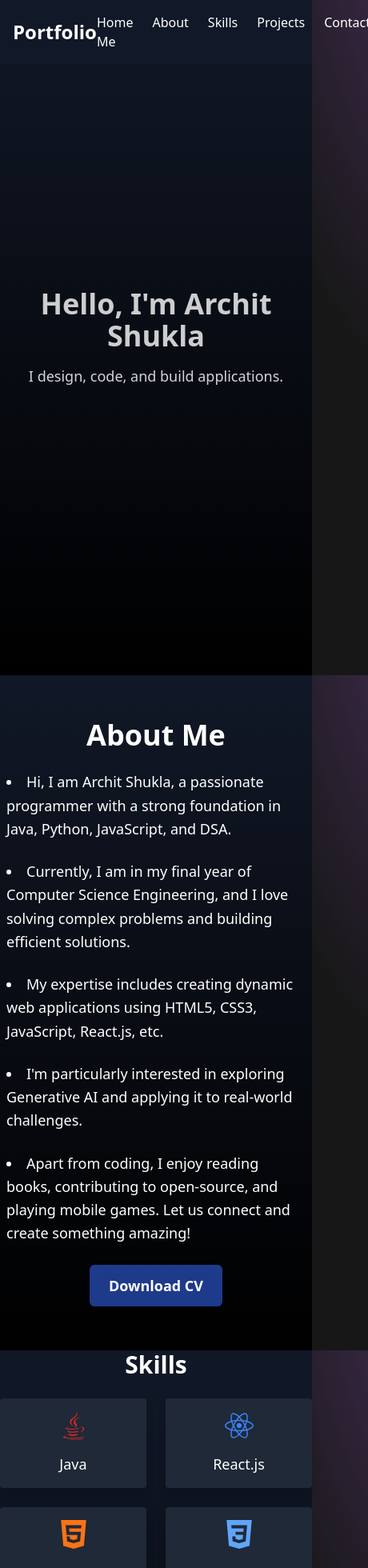
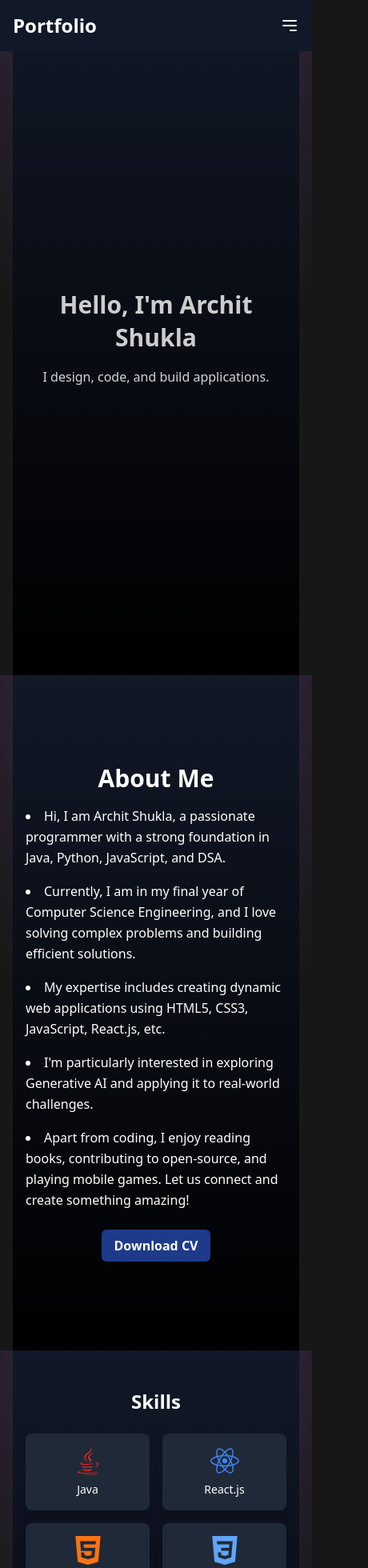
Before and after one commit to architechs11/Portfolio, a React (Create React App) app: page / in a window 390 px wide. Shown: the top 1960 px of the page at 80% size, 460 px wide, since content can reach past the window. Built offline with nearby package versions, Linux system fonts and the light colour scheme.

Commit message:
Updated details

```diff
--- a/src/App.jsx
+++ b/src/App.jsx
@@ -14,11 +14,13 @@
       <Navbar />
 
       {/* Sections */}
-      <Home />
-      <About />
-      <Skills />
-      <Projects />
-      <ContactMe />
+      <div className="px-4 sm:px-6"> {/* Add padding for mobile screens */}
+        <Home />
+        <About />
+        <Skills />
+        <Projects />
+        <ContactMe />
+      </div>
 
       {/* Footer */}
       <Footer />
--- a/src/components/About.jsx
+++ b/src/components/About.jsx
@@ -19,15 +19,15 @@
   return (
     <section
       id="about"
-      className="min-h-screen bg-gradient-to-b from-gray-900 to-black flex flex-col items-center justify-center text-pretty text-white px-2"
+      className="min-h-screen bg-gradient-to-b from-gray-900 to-black flex flex-col items-center justify-center text-pretty text-white px-4 sm:px-6 lg:px-8"
     >
       <h2
-        className="text-4xl font-bold mb-6"
+        className="text-3xl sm:text-4xl font-bold mb-4 sm:mb-6"
         data-aos="fade-up" // Animation on the title
       >
         About Me
       </h2>
-      <ul className="max-w-2xl text-left list-disc list-inside space-y-6 text-lg leading-relaxed">
+      <ul className="max-w-2xl text-left list-disc list-inside space-y-4 sm:space-y-6 text-base sm:text-lg leading-relaxed">
         <li data-aos="fade-up">Hi, I am Archit Shukla, a passionate programmer with a strong foundation in Java, Python, JavaScript, and DSA.</li>
         <li data-aos="fade-up" data-aos-delay="100">Currently, I am in my final year of Computer Science Engineering, and I love solving complex problems and building efficient solutions.</li>
         <li data-aos="fade-up" data-aos-delay="200">My expertise includes creating dynamic web applications using HTML5, CSS3, JavaScript, React.js, etc.</li>
@@ -36,11 +36,11 @@
       </ul>
       {/* Download CV Button */}
       <a
-        href="https://drive.google.com/file/d/1eemTq7fJEZQjLhKL7sJRVDcb8nawR2cD/view"  // Replace with the actual path to your CV file
-        target="_blank"  // This opens the link in a new tab
+        href="https://drive.google.com/file/d/1eemTq7fJEZQjLhKL7sJRVDcb8nawR2cD/view" // Replace with the actual path to your CV file
+        target="_blank" // This opens the link in a new tab
         rel="noopener noreferrer"
       >
-        <button className="mt-6 px-6 py-3 bg-blue-900 text-white rounded-md text-lg font-semibold hover:bg-blue-600 transition-all">
+        <button className="mt-6 px-4 py-2 sm:px-6 sm:py-3 bg-blue-900 text-white rounded-md text-base sm:text-lg font-semibold hover:bg-blue-600 transition-all">
           Download CV
         </button>
       </a>
--- a/src/components/ContactMe.jsx
+++ b/src/components/ContactMe.jsx
@@ -4,18 +4,21 @@
   return (
     <section
       id="contact"
-      className="min-h-screen bg-gradient-to-b from-gray-900 to-slate-950 flex flex-col items-center justify-center text-white px-6 py-12"
+      className="min-h-screen bg-gradient-to-b from-gray-900 to-slate-950 flex flex-col items-center justify-center text-white px-4 sm:px-6 py-12"
     >
-      <h2 className="text-4xl font-bold mb-8 text-center">Contact Me</h2>
-      <p className="text-lg text-gray-300 mb-8 text-center max-w-2xl">
+      <h2 className="text-3xl sm:text-4xl font-bold mb-6 text-center">
+        Contact Me
+      </h2>
+      <p className="text-base sm:text-lg text-gray-300 mb-8 text-center max-w-xl">
         Feel free to reach out for collaborations, project discussions, or just to say hello! I'll get back to you as soon as I can.
       </p>
       <form
-        className="w-full max-w-lg bg-gray-800 p-6 rounded-lg shadow-lg"
+        className="w-full max-w-md sm:max-w-lg bg-gray-800 p-6 sm:p-8 rounded-lg shadow-lg"
         action="#"
         method="POST"
       >
-        <div className="mb-6">
+        {/* Name Input */}
+        <div className="mb-4 sm:mb-6">
           <label
             htmlFor="name"
             className="block text-sm font-medium text-gray-400 mb-2"
@@ -31,7 +34,8 @@
             required
           />
         </div>
-        <div className="mb-6">
+        {/* Email Input */}
+        <div className="mb-4 sm:mb-6">
           <label
             htmlFor="email"
             className="block text-sm font-medium text-gray-400 mb-2"
@@ -47,7 +51,8 @@
             required
           />
         </div>
-        <div className="mb-6">
+        {/* Message Input */}
+        <div className="mb-4 sm:mb-6">
           <label
             htmlFor="message"
             className="block text-sm font-medium text-gray-400 mb-2"
@@ -63,6 +68,7 @@
             required
           ></textarea>
         </div>
+        {/* Submit Button */}
         <button
           type="submit"
           className="w-full bg-blue-600 hover:bg-blue-800 text-white font-medium py-3 rounded transition duration-300"
@@ -70,7 +76,6 @@
           <a href="mailto:architechs11@gmail.com">Send Message</a>
         </button>
       </form>
-
     </section>
   );
 };
--- a/src/components/Home.jsx
+++ b/src/components/Home.jsx
@@ -2,12 +2,18 @@
 
 const Home = () => {
   return (
-    <section id="home" className="h-screen bg-gradient-to-b from-gray-900 to-black flex items-center justify-center text-center">
+    <section
+      id="home"
+      className="h-screen bg-gradient-to-b from-gray-900 to-black flex items-center justify-center text-center px-4 sm:px-6"
+    >
       <div>
-        <h1 className="text-4xl md:text-6xl font-bold text-white animate-pulse">
+        {/* Main Heading */}
+        <h1 className="text-3xl sm:text-4xl md:text-6xl font-bold text-white animate-pulse leading-snug sm:leading-normal">
           Hello, I'm Archit Shukla
         </h1>
-        <p className="mt-4 text-lg md:text-xl text-gray-300">
+
+        {/* Subheading */}
+        <p className="mt-4 text-base sm:text-lg md:text-xl text-gray-300 leading-relaxed">
           I design, code, and build applications.
         </p>
       </div>
--- a/src/components/Navbar.jsx
+++ b/src/components/Navbar.jsx
@@ -1,16 +1,84 @@
-import React from 'react';
+import React, { useState } from 'react';
 
 const Navbar = () => {
+  const [isMenuOpen, setIsMenuOpen] = useState(false);
+
+  const toggleMenu = () => {
+    setIsMenuOpen(!isMenuOpen);
+  };
+
   return (
-    <nav className="fixed top-0 w-full bg-gray-900 bg-opacity-100 text-white p-4 flex justify-between items-center">
-      <h1 className="text-2xl font-bold">Portfolio</h1>
-      <div className="space-x-6">
-        <a href="#home" className="hover:text-gray-400">Home</a>
-        <a href="#about" className="hover:text-gray-400">About</a>
-        <a href="#skills" className="hover:text-gray-400">Skills</a>
-        <a href="#projects" className="hover:text-gray-400">Projects</a>
-        <a href="#contact" className="hover:text-gray-400">Contact Me</a>
+    <nav className="fixed top-0 w-full bg-gray-900 text-white p-4">
+      <div className="flex justify-between items-center">
+        <h1 className="text-2xl font-bold">Portfolio</h1>
+        {/* Hamburger Icon */}
+        <button
+          className="md:hidden text-white hover:text-gray-400 focus:outline-none"
+          onClick={toggleMenu}
+        >
+          <svg
+            className="w-6 h-6"
+            fill="none"
+            stroke="currentColor"
+            viewBox="0 0 24 24"
+            xmlns="http://www.w3.org/2000/svg"
+          >
+            {isMenuOpen ? (
+              <path
+                strokeLinecap="round"
+                strokeLinejoin="round"
+                strokeWidth="2"
+                d="M6 18L18 6M6 6l12 12"
+              />
+            ) : (
+              <path
+                strokeLinecap="round"
+                strokeLinejoin="round"
+                strokeWidth="2"
+                d="M4 6h16M4 12h16m-7 6h7"
+              />
+            )}
+          </svg>
+        </button>
+        {/* Navigation Links */}
+        <div className="hidden md:flex space-x-6">
+          <a href="#home" className="hover:text-gray-400">
+            Home
+          </a>
+          <a href="#about" className="hover:text-gray-400">
+            About
+          </a>
+          <a href="#skills" className="hover:text-gray-400">
+            Skills
+          </a>
+          <a href="#projects" className="hover:text-gray-400">
+            Projects
+          </a>
+          <a href="#contact" className="hover:text-gray-400">
+            Contact Me
+          </a>
+        </div>
       </div>
+      {/* Mobile Menu */}
+      {isMenuOpen && (
+        <div className="mt-4 flex flex-col space-y-2 md:hidden">
+          <a href="#home" className="hover:text-gray-400">
+            Home
+          </a>
+          <a href="#about" className="hover:text-gray-400">
+            About
+          </a>
+          <a href="#skills" className="hover:text-gray-400">
+            Skills
+          </a>
+          <a href="#projects" className="hover:text-gray-400">
+            Projects
+          </a>
+          <a href="#contact" className="hover:text-gray-400">
+            Contact Me
+          </a>
+        </div>
+      )}
     </nav>
   );
 };
--- a/src/components/Projects.jsx
+++ b/src/components/Projects.jsx
@@ -3,50 +3,56 @@
 const Projects = () => {
   const projects = [
     {
-      name: 'Portfolio Website',
-      description: 'A personal portfolio showcasing my skills and projects.',
-      sourceCode: '#', // Replace with the source code link
-      demo: '#', // Replace with the demo link
+      name: 'Research Papers Repository',
+      description: 'A website to upload and view research papers and project reports.',
+      sourceCode: 'https://github.com/alpha-Gautam/rec_papers',
+      demo: 'https://rec-papers.vercel.app/',
     },
     {
-      name: 'E-commerce Platform',
-      description: 'A full-stack e-commerce web app built with React and Spring Boot.',
-      sourceCode: '#',
-      demo: '#',
+      name: 'Personal Portfolio Website',
+      description: 'A personal portfolio showcasing my skills and projects.',
+      sourceCode: 'https://github.com/architechs11/Portfolio', // Replace with the source code link
+      demo: 'https://architechs11.netlify.app/', // Replace with the demo link
     },
     {
-      name: 'Research Papers Repository',
-      description: 'A website to upload and view research papers and project reports.',
-      sourceCode: '#',
-      demo: '#',
+      name: 'Enhanced Notepad Application',
+      description: 'A core Java using functionalities Swing & AWT application.',
+      sourceCode: 'https://github.com/architechs11/Notepad',
+      // demo: '#',
     },
     {
-      name: 'Weather App',
-      description: 'A weather forecasting app using React and OpenWeather API.',
-      sourceCode: '#',
-      demo: '#',
+      name: 'Java based Encryption App',
+      description: 'Core Java code in which Encryption Algorithms are employed into use.',
+      sourceCode: 'https://github.com/architechs11/EncryptionApp',
+      // demo: '#',
     },
   ];
 
   return (
     <section
       id="projects"
-      className="min-h-screen text-white flex flex-col items-center justify-center px-6 py-12 bg-gradient-to-b from-gray-900 to-black"
+      className="min-h-screen text-white flex flex-col items-center justify-center px-4 sm:px-6 py-12 bg-gradient-to-b from-gray-900 to-black"
     >
-      <h2 className="text-4xl font-bold mb-8 text-center">Projects</h2>
-      <div className="grid gap-8 sm:grid-cols-1 md:grid-cols-2 lg:grid-cols-3 xl:grid-cols-4">
+      <h2 className="text-3xl sm:text-4xl font-bold mb-6 sm:mb-8 text-center">
+        Projects
+      </h2>
+      <div className="grid gap-6 sm:gap-8 sm:grid-cols-2 lg:grid-cols-3 xl:grid-cols-4 w-full max-w-6xl">
         {projects.map((project, index) => (
           <div
             key={index}
-            className="group bg-gray-800 p-6 rounded-xl shadow-lg transform transition-all duration-300 hover:scale-105 hover:bg-gray-700 flex flex-col items-center"
+            className="group bg-gray-800 p-4 sm:p-6 rounded-xl shadow-lg transform transition-all duration-300 hover:scale-105 hover:bg-gray-700 flex flex-col items-center text-center"
           >
-            <h3 className="text-2xl font-bold mb-4 group-hover:text-yellow-400 text-center">{project.name}</h3>
-            <p className="text-gray-300 mb-4 text-center">{project.description}</p>
+            <h3 className="text-xl sm:text-2xl font-bold mb-3 group-hover:text-yellow-400">
+              {project.name}
+            </h3>
+            <p className="text-sm sm:text-base text-gray-300 mb-4">
+              {project.description}
+            </p>
 
-            <div className="flex gap-4 justify-center w-full">
+            <div className="flex flex-col sm:flex-row gap-3 sm:gap-4 justify-center w-full">
               <a
                 href={project.sourceCode}
-                className="px-4 py-1 bg-blue-600 text-white rounded-lg text-sm font-medium transition-colors duration-300 hover:bg-blue-500"
+                className="w-full sm:w-auto px-4 py-2 bg-blue-600 text-white rounded-lg text-sm font-medium transition-colors duration-300 hover:bg-blue-500"
                 target="_blank"
                 rel="noopener noreferrer"
               >
@@ -54,7 +60,7 @@
               </a>
               <a
                 href={project.demo}
-                className="px-4 py-1 bg-green-600 text-white rounded-lg text-sm font-medium transition-colors duration-300 hover:bg-green-500"
+                className="w-full sm:w-auto px-4 py-2 bg-green-600 text-white rounded-lg text-sm font-medium transition-colors duration-300 hover:bg-green-500"
                 target="_blank"
                 rel="noopener noreferrer"
               >
--- a/src/components/Skills.jsx
+++ b/src/components/Skills.jsx
@@ -33,18 +33,28 @@
   }, []);
 
   return (
-    <section id="skills" className="min-h-screen bg-gradient-to-b from-gray-900 to-black text-white flex flex-col items-center justify-center">
-      <h2 className="text-3xl font-bold mb-6">Skills</h2>
-      <div className="grid grid-cols-2 gap-6 md:grid-cols-3 lg:grid-cols-4">
+    <section
+      id="skills"
+      className="min-h-screen bg-gradient-to-b from-gray-900 to-black text-white flex flex-col items-center justify-center px-4 sm:px-6 py-12"
+    >
+      {/* Section Title */}
+      <h2 className="text-2xl sm:text-3xl font-bold mb-6 text-center">
+        Skills
+      </h2>
+
+      {/* Skills Grid */}
+      <div className="grid grid-cols-2 gap-4 sm:gap-6 sm:grid-cols-3 md:grid-cols-4 lg:grid-cols-5 max-w-6xl">
         {skills.map((skill, index) => (
           <div
             key={index}
-            className="flex flex-col items-center p-4 bg-gray-800 rounded shadow-lg transform transition-transform hover:scale-110 hover:bg-gray-700"
+            className="flex flex-col items-center p-4 bg-gray-800 rounded-lg shadow-lg transform transition-transform hover:scale-105 hover:bg-gray-700"
             data-aos="fade-up" // Apply animation on scroll
             data-aos-delay={index * 100} // Delay animation based on index for sequential appearance
           >
             {skill.icon}
-            <p className="mt-4 text-lg font-medium text-center">{skill.name}</p>
+            <p className="mt-2 text-sm sm:text-base font-medium text-center">
+              {skill.name}
+            </p>
           </div>
         ))}
       </div>
```
Also changed, not shown: src/components/Footer.jsx (+48 -19 lines).
